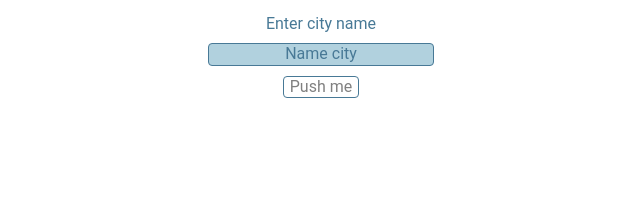
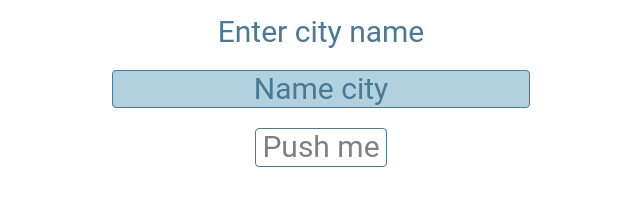
Before and after one commit to KateSkrypchenko/project-widget_weather, a website built with Parcel: page src/index.html in a window 1280 px wide. Shown: the whole page, without its empty margins (319-959 px from the left). Built offline with nearby package versions, Linux system fonts and the light colour scheme.

Commit message:
font size

```diff
--- a/src/sass/_main.scss
+++ b/src/sass/_main.scss
@@ -21,12 +21,12 @@
 }
 
 .form {
-  margin-bottom: 15px;
+  margin-bottom: 25px;
 }
 
 .form__label {
   text-align: center;
-  margin-bottom: 10px;
+  margin-bottom: 20px;
   display: block;
 }
 
@@ -34,7 +34,7 @@
   margin-right: auto;
   margin-left: auto;
   text-align: center;
-  margin-bottom: 10px;
+  margin-bottom: 20px;
   display: block;
   border: 1px solid #487996;
   border-radius: 4px;
--- a/src/sass/base/_reset.scss
+++ b/src/sass/base/_reset.scss
@@ -1,5 +1,6 @@
 body {
   font-family: 'Roboto', sans-serif;
+  font-size: 30px;
   color: #487996;
   background-color: #ffffff;
 }
```
